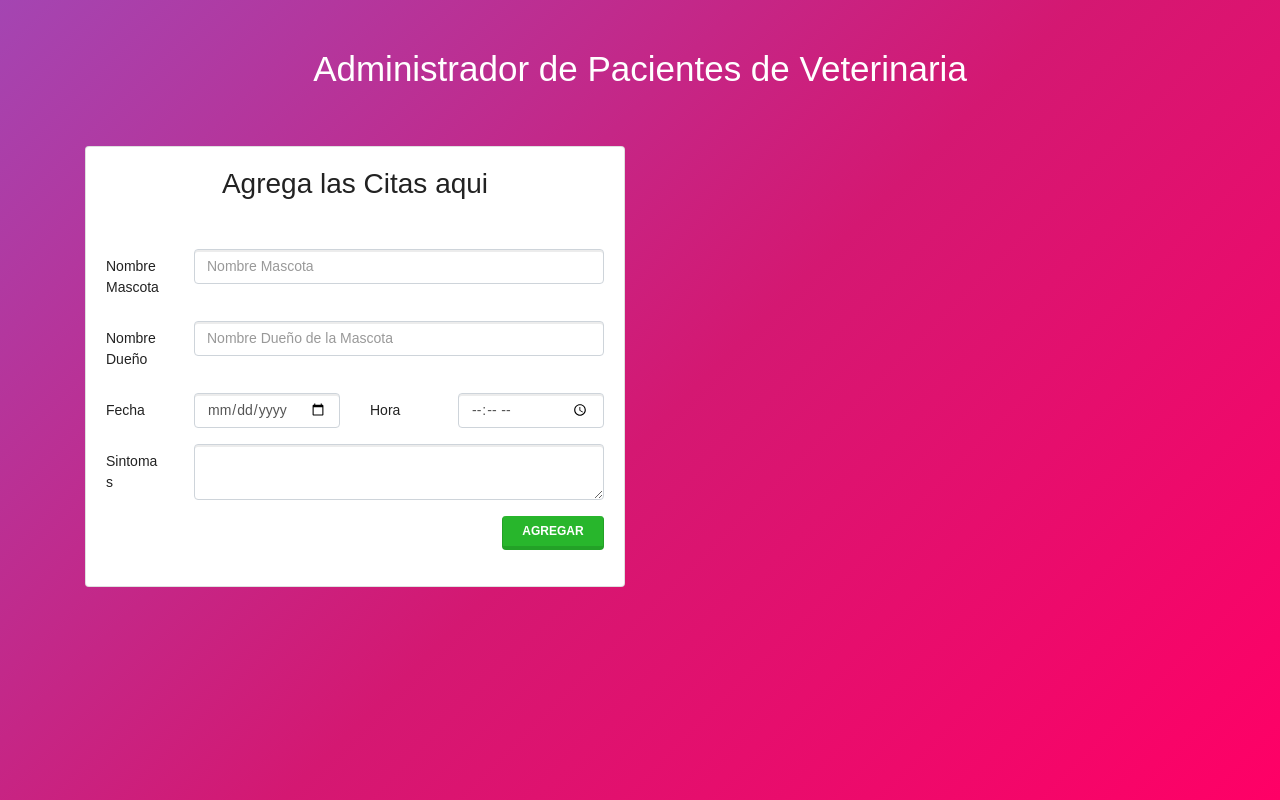
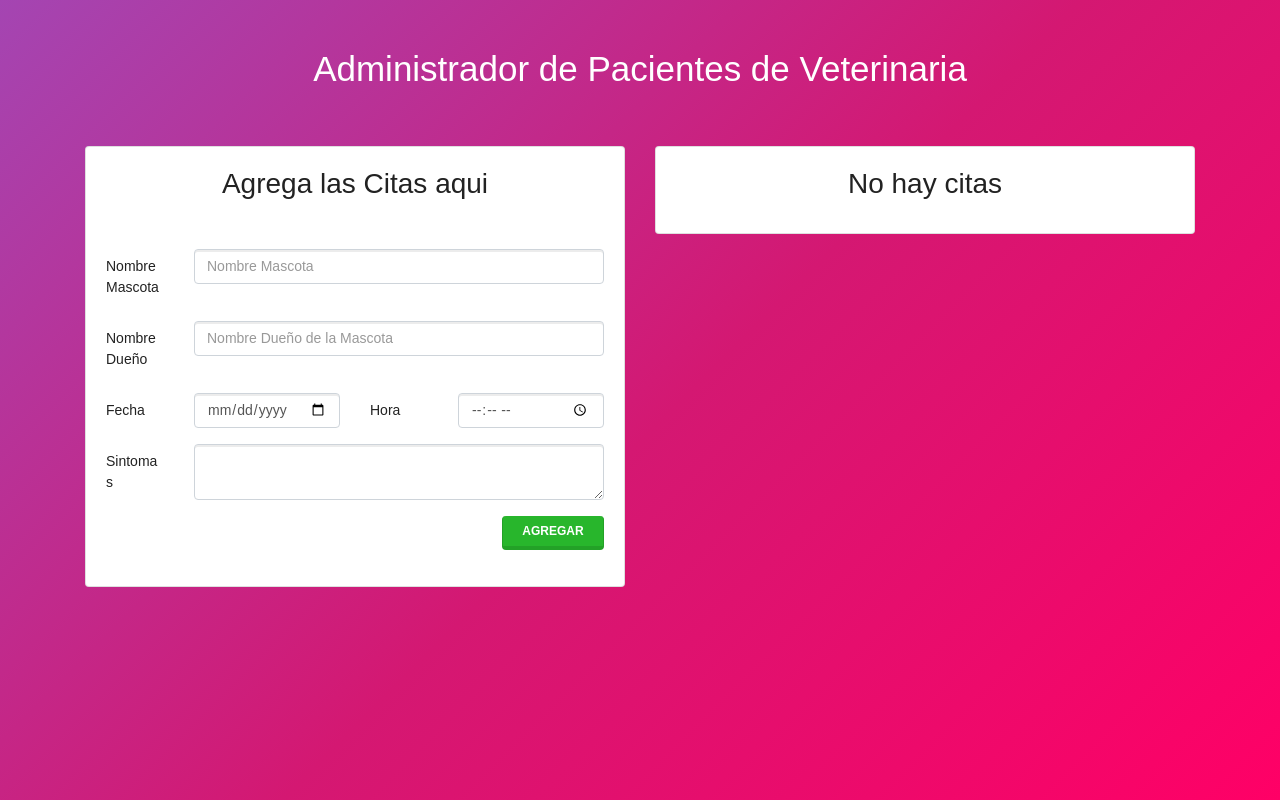
Before and after one commit to armandoltx/citas-react, a React (Create React App) app: page / in a window 1280 px wide. Built offline with nearby package versions, Linux system fonts and the light colour scheme.

Commit message:
Creado componente padre de la derecha ListaCitas y agregado terniario para titulo

```diff
--- a/src/components/App.js
+++ b/src/components/App.js
@@ -1,6 +1,7 @@
 import React, { Component } from 'react';
 import Header from './Header';
 import AgregarCita from './AgregarCita';
+import ListaCitas from './ListaCitas';
 
 class App extends Component {
 
@@ -33,6 +34,9 @@ class App extends Component {
           <div className="col-md-6">
             <AgregarCita agregarCita={this.agregarCita} />
           </div>
+          <div className="col-md-6">
+            <ListaCitas citas={this.state.citas} />
+          </div>
         </div>
       </div>
     );
--- /dev/null
+++ b/src/components/ListaCitas.js
@@ -0,0 +1,20 @@
+import React, {Component} from 'react';
+
+
+class ListaCitas extends Component {
+  render () {
+    const citas =this.props.citas;
+    //console.log(Object.keys(citas).length);
+    const mensaje = Object.keys(citas).length === 0 ? 'No hay citas' : 'Administra tus citas aqui.';
+
+    return (
+      <div className="card mt-5">
+        <div className="card-body">
+          <h2 card-title className="text-center card-title">{mensaje}</h2>
+        </div>
+      </div>
+    );
+  }
+}
+
+export default ListaCitas;
```
